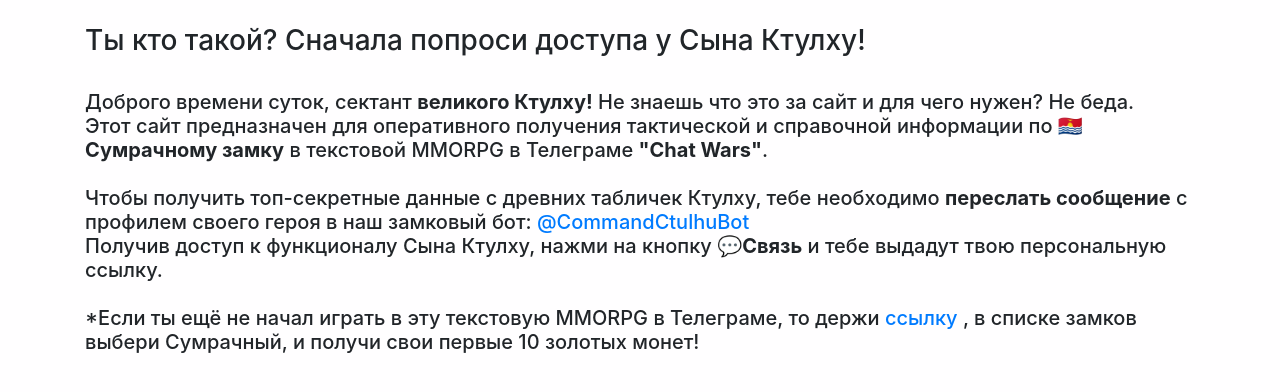
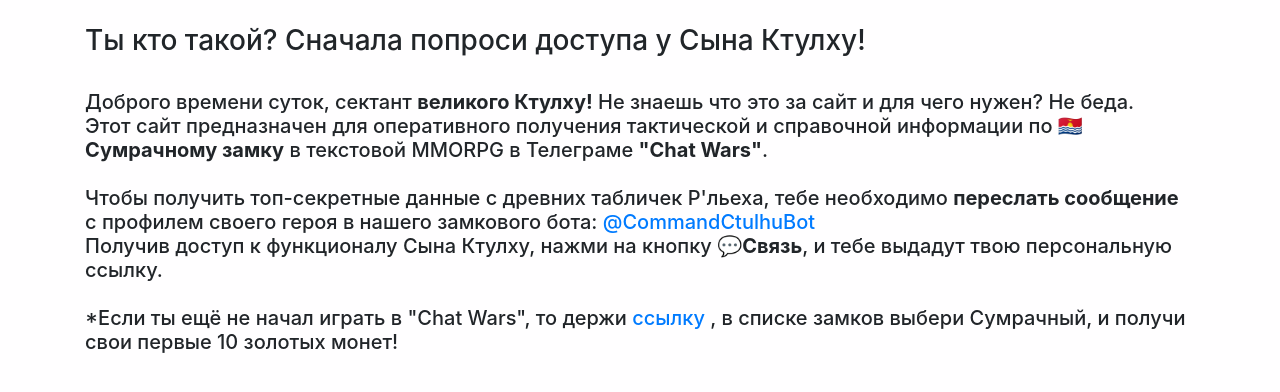
Before and after one commit to toxydose/CastleStats, a Flask app: page / in a window 1280 px wide. Shown: the part 56-448 px from the top of the page. Run offline with Flask 2, Linux system fonts and the light colour scheme; some libraries are stand-ins or nearby versions.

Commit message:
one more text edition

```diff
--- a/app/templates/403.html
+++ b/app/templates/403.html
@@ -6,9 +6,9 @@
       <h5>Доброго времени суток, сектант <b>великого Ктулху!</b> Не знаешь что это за сайт и для чего нужен? Не беда.<br>
           Этот сайт предназначен для оперативного получения тактической и справочной информации по 🇰🇮 <b>Сумрачному замку</b> в текстовой MMORPG в Телеграме <b>"Chat Wars"</b>.<br><br>
 
-          Чтобы получить топ-секретные данные с древних табличек Ктулху, тебе необходимо <b>переслать сообщение</b> с профилем своего героя в наш замковый бот: <a title="Замковый бот" href="tg://resolve?domain=CommandCtulhuBot">@CommandCtulhuBot</a><br>
-          Получив доступ к функционалу Сына Ктулху, нажми на кнопку 💬<b>Связь</b> и тебе выдадут твою персональную ссылку.<br><br>
+          Чтобы получить топ-секретные данные с древних табличек Р'льеха, тебе необходимо <b>переслать сообщение</b> с профилем своего героя в нашего замкового бота: <a title="Замковый бот" href="tg://resolve?domain=CommandCtulhuBot">@CommandCtulhuBot</a><br>
+          Получив доступ к функционалу Сына Ктулху, нажми на кнопку 💬<b>Связь</b>, и тебе выдадут твою персональную ссылку.<br><br>
 
-          *Если ты ещё не начал играть в эту текстовую MMORPG в Телеграме, то держи <a title="Играть в ЧатВарс" href="https://telegram.me/ChatWarsBot?start=31d4ed267bc242efa703d16c23457363"> ссылку </a>, в списке замков выбери Сумрачный, и получи свои первые 10 золотых монет! </h5>
+          *Если ты ещё не начал играть в "Chat Wars", то держи <a title="Играть в ЧатВарс" href="https://telegram.me/ChatWarsBot?start=31d4ed267bc242efa703d16c23457363"> ссылку </a>, в списке замков выбери Сумрачный, и получи свои первые 10 золотых монет! </h5>
   </div>
 {% endblock %}
```
